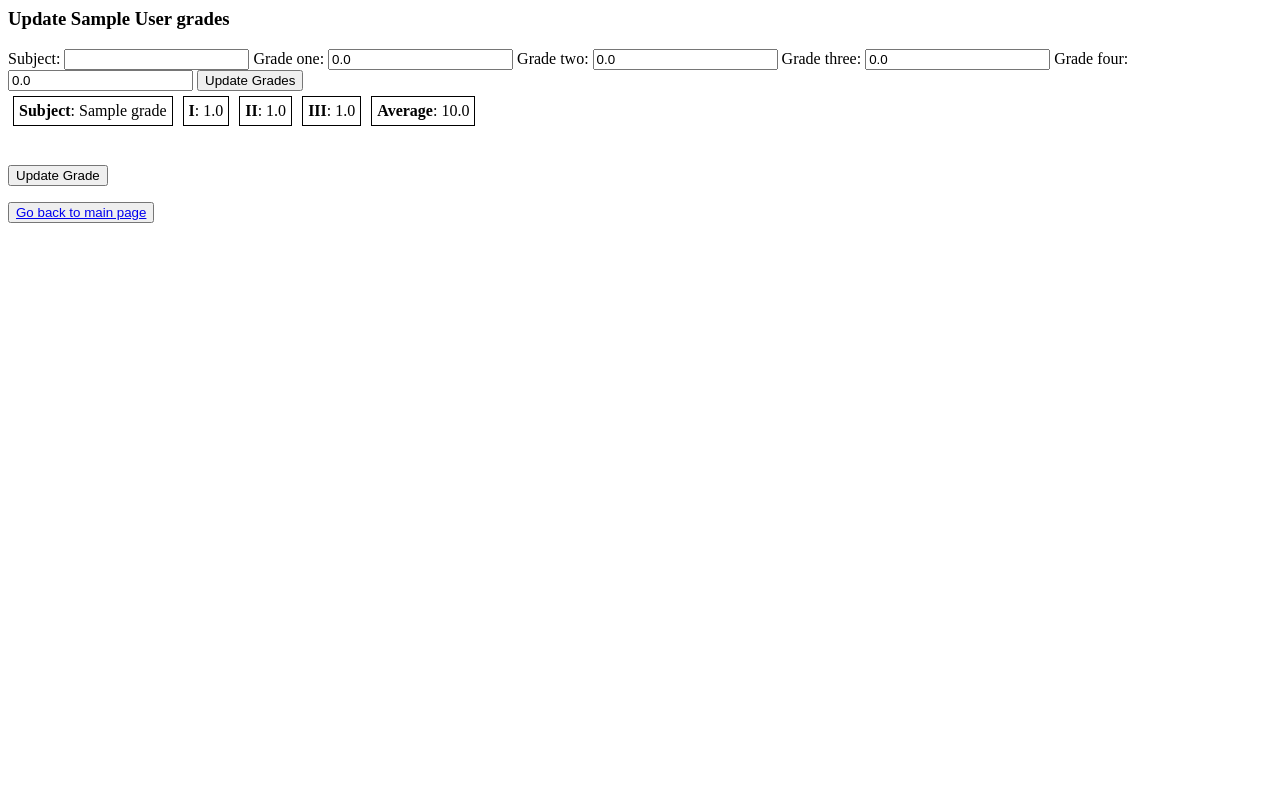
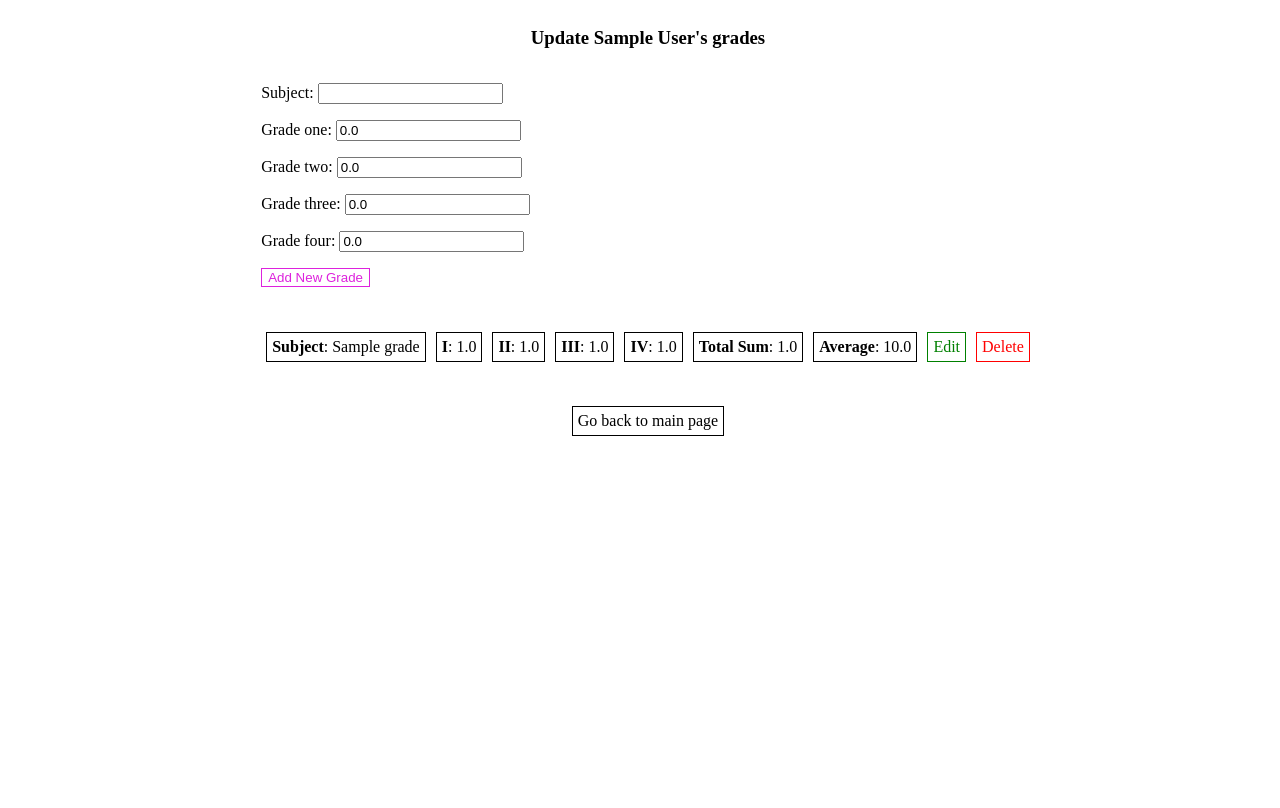
Before and after one commit to i3elj/django_app_e-north, a Django app: page /update_students_grades/1/ in a window 1280 px wide. Before the commit the page ends 223 px from the top, so only its background shows below. Run offline with Django 4.2, Linux system fonts and the light colour scheme; tables that the repository leaves empty hold one stand-in row (values such as "Sample post").

Commit message:
add: new pages

```diff
--- a/app/templates/app/update_student_grade.html
+++ b/app/templates/app/update_student_grade.html
@@ -1,20 +1,56 @@
 <style>
+html, body { height: 100%; width: 100%; }
+main {
+  display: flex;
+  flex-direction: column;
+  justify-content: center;
+  align-items: center;
+}
+.wrapper { display: flex; margin-top: 40px; }
+input[type= submit] {
+  background: none;
+  color: #dd22dd;
+  border: 1px solid #dd22dd;
+  cursor: pointer;
+  transition: 200ms;
+}
+input[type= submit]:hover {
+ background-color: #dd22dd;
+ color: white;
+ border: 1px solid #dd22dd;
+}
 .box {
   border: 1px solid black;
   margin: 5px;
   padding: 5px;
+  text-decoration: none;
+  color: black;
+  transition: 200ms;
 }
-.wrapper {
-  display: flex;
+.edit:hover { background-color: green; color: white; }
+.edit {
+  text-decoration: none;
+  border-color: green;
+  color: green;
+  transition: 200ms;
 }
+.delete:hover { background-color: red; color: white; }
+.delete {
+  text-decoration: none;
+  border-color: red;
+  color: red;
+  transition: 200ms;
+}
+.return:hover { color: white; background-color: black; }
 </style>
 
-<h3>Update {{ student.name }} grades</h3>
+<main>
+  <h3>Update {{student.name}}'s grades</h3>
 
   <form method="POST" action="">
     {% csrf_token %}
-  {{ form }}
-  <input type="submit" name="Update Grades" value="Update Grades"/></br>
+    {{ form.as_p }}
+    <input type="submit" name="Update Grades" value="Add New Grade"/></br>
     {% for grade in grades %}
       <div class="wrapper">
         <div class="box">
@@ -30,15 +66,20 @@
           <span><strong>III</strong></span>: {{grade.grade_three}}
         </div>
         <div class="box">
+          <span><strong>IV</strong></span>: {{grade.grade_four}}
+        </div>
+        <div class="box">
+          <span><strong>Total Sum</strong></span>: {{grade.sum}}
+        </div>
+        <div class="box">
           <span><strong>Average</strong></span>: {{grade.average}}
         </div>
+        <a class="box edit" href="{% url 'app:update_grade' student.id grade.id%}">Edit</a>
+        <a class="box delete" href="{% url 'app:delete_grade' student.id grade.id%}">Delete</a>
       </div>
       </br>
     {% endfor %}
   </form>
-<form method="POST" action="update_grade">
-  {% csrf_token %}
-  <input type="submit" name="update grade" value="Update Grade">
-</form>
 
-<button><a href="{% url 'app:index' %}">Go back to main page</a></button>
+  <a class="box return" href="{% url 'app:index' %}">Go back to main page</a>
+</main>
```
Also changed, not shown: app/templates/app/delete_grade.html (+44 -0 lines), app/templates/app/delete_student.html (+29 -12 lines), app/templates/app/index.html (+31 -7 lines), app/templates/app/update_grade.html (+54 -1 lines), app/templates/app/update_student_name.html (+36 -7 lines). Lines whose indentation alone changed are shown as unchanged.
